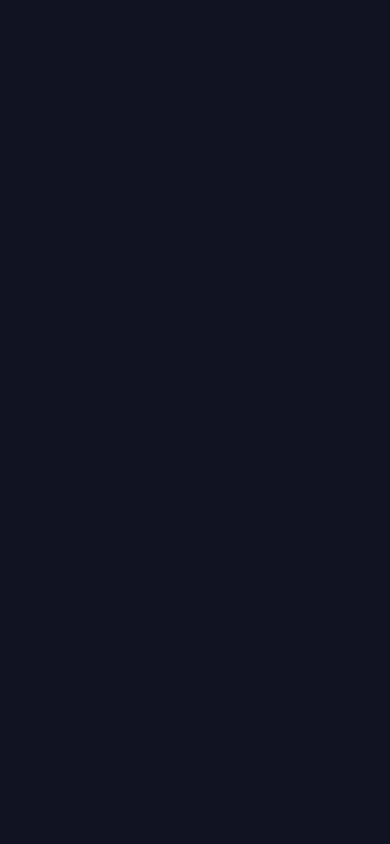
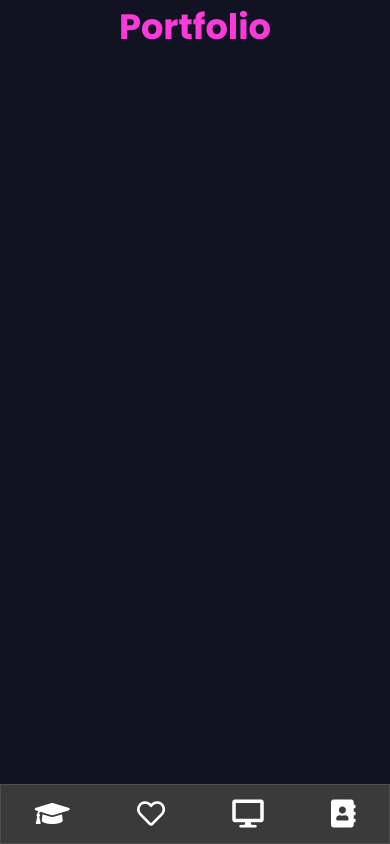
Before and after one commit to vanessa-lanquetin/vanessalanquetin.fr, a Vue app: page /portfolio in a window 390 px wide. Before the commit this address had no page. Built offline with nearby package versions, Linux system fonts and the light colour scheme.

Commit message:
update responsive + add file portfolio

```diff
--- a/src/components/arrow.vue
+++ b/src/components/arrow.vue
@@ -21,9 +21,13 @@ export default {
   z-index: 20;
   transition: 300ms;
 }
+  #arrow:hover,#arrow:focus{
+    color: #10e2d7;
+  }
 @media screen and (max-width: 777px){
   #arrow{
     display: none;
   }
+
 }
 </style>
--- a/src/components/nav-bar.vue
+++ b/src/components/nav-bar.vue
@@ -1,17 +1,17 @@
 <template>
   <nav id="nav">
-    <a class="container-item" href="">
+    <router-link class="container-item" :to="{name: 'Home'}">
       <i class="fas fa-graduation-cap"></i>
       <div class="nav-title-item">CV</div>
-    </a>
+    </router-link>
     <a class="container-item" href="">
       <i class="far fa-heart"></i>
       <div class="nav-title-item">Lettre de motivation</div>
     </a>
-    <a class="container-item" href="">
+    <router-link class="container-item" :to="{name: 'portfolio'}">
       <i class="fas fa-desktop"></i>
       <div class="nav-title-item">Portfolio</div>
-    </a>
+    </router-link>
     <router-link class="container-item" :to="{name: 'contact'}">
       <i class="fas fa-address-book"></i>
       <div class="nav-title-item">Contact</div>
@@ -45,6 +45,9 @@ nav {
   font-size: 20px;
   padding: 10px;
 }
+  .container-item:hover,.container-item:focus{
+    color: #10e2d7;
+  }
 .item-nav {
   font-size: 1.2em;
   border-bottom: 2px solid #10e2d7;
--- a/src/components/section-2.vue
+++ b/src/components/section-2.vue
@@ -148,7 +148,7 @@ export default {};
 .item-soft {
   margin: 0px 0px 30px 0px;
 }
-@media screen and (max-width: 1450px) {
+@media screen and (max-width: 1591px) {
   .sec-02 .content {
     gap: 15px;
     display: flex;
@@ -170,21 +170,21 @@ export default {};
     font-size: 1.2em;
     text-align: left;
   }
+  .container-langage {
+    gap: 0px;
+  }
+  .container-langage div {
+    margin-right: 20px;
+  }
 }
-@media screen and (max-width: 1281px){
-  .container-items-soft{
+@media screen and (max-width: 1281px) {
+  .container-items-soft {
     gap: 20px;
   }
-    .sec-02 .text-box {
+  .sec-02 .text-box {
     margin: 0;
     font-size: 1.1em;
   }
-    .container-langage{
-    gap: 0;
-  }
-  .container-langage div {
-    margin-right: 20px;
-}
 }
 @media screen and (max-width: 1071px) {
   .sec-02 .content {
@@ -210,7 +210,7 @@ export default {};
   .sec-02 .text-box {
     margin: 0;
   }
-  .sec-02 .content{
+  .sec-02 .content {
     margin: 30px;
   }
 }
--- a/src/components/section-4.vue
+++ b/src/components/section-4.vue
@@ -104,13 +104,12 @@ Tabs<style lang="scss" scoped>
 }
 @media screen and (max-width: 1556px) {
   .sec-04 .container {
-    margin: 0 150px;
+    margin: 0 50px;
   }
   .sec-04 #img3 {
     width: 100%;
-    height: 100%;
   }
-  .sec-04 .content{
+  .sec-04 .content {
     gap: 10px;
   }
 }
@@ -120,34 +119,34 @@ Tabs<style lang="scss" scoped>
     flex-wrap: wrap;
   }
 }
-@media screen and (max-width: 810px) {
+@media screen and (max-width: 610px) {
   .sec-04 .text-box {
     margin: 0;
     max-width: 100%;
-    width: 100%;
+    width: 90%;
     padding: 10px;
   }
-  .sec-04 .content{
+  .sec-04 .content {
     margin: 30px;
   }
-  .sec-04 .container{
+  .sec-04 .container {
     margin: 0;
   }
-  .tabs{
-    overflow:unset;
+  .tabs {
+    overflow: unset;
   }
-  .buttons button{
-    width: auto;
+  .buttons button[data-v-bdda1ea4] {
+    width: 60px;
     padding: 0;
   }
-  .tabs .content p{
+  .tabs .content p {
     margin-top: 10px;
   }
-  #tab{
+  #tab {
     font-size: 0.8em;
   }
-  .sec-04 button{
+  .sec-04 button {
     padding: 0 0;
   }
-  }
+}
 </style>
--- a/src/router/index.js
+++ b/src/router/index.js
@@ -1,27 +1,34 @@
 import { createRouter, createWebHistory } from 'vue-router'
 import Home from '../views/Home.vue'
 import Contact from '../views/Contact.vue'
+import Portfolio from "../views/Portfolio.vue";
 
 const routes = [
   {
-    path: '/',
-    name: 'Home',
-    component: Home
+    path: "/",
+    name: "Home",
+    component: Home,
   },
   {
-    path: '/contact',
-    name: 'contact',
-    component:Contact
+    path: "/contact",
+    name: "contact",
+    component: Contact,
   },
   {
-    path: '/about',
-    name: 'About',
+    path: "/portfolio",
+    name: "portfolio",
+    component: Portfolio,
+  },
+  {
+    path: "/about",
+    name: "About",
     // route level code-splitting
     // this generates a separate chunk (about.[hash].js) for this route
     // which is lazy-loaded when the route is visited.
-    component: () => import(/* webpackChunkName: "about" */ '../views/About.vue')
-  }
-]
+    component: () =>
+      import(/* webpackChunkName: "about" */ "../views/About.vue"),
+  },
+];
 
 const router = createRouter({
   history: createWebHistory(process.env.BASE_URL),
--- a/src/views/Contact.vue
+++ b/src/views/Contact.vue
@@ -1,13 +1,15 @@
 <template>
 <nav-bar/>
   <contact-component/>
+  <arrow/>
 </template>
 
 <script>
+import Arrow from '../components/arrow.vue'
 import contactComponent from '../components/contact-component.vue'
 import NavBar from '../components/nav-bar.vue'
 export default {
-  components: { contactComponent, NavBar },
+  components: { contactComponent, NavBar, Arrow },
 
 }
 </script>
--- a/src/views/Home.vue
+++ b/src/views/Home.vue
@@ -4,7 +4,7 @@
   <section-1/>
   <section-2/>
   <section-3/>
-  <!-- <section-4/> -->
+  <section-4/>
 </template>
 
 <script>
@@ -12,7 +12,7 @@ import NavBar from '../components/nav-bar.vue';
 import Section2 from '../components/section-2.vue';
 import Section1 from '../components/section-1.vue';
 import Section3 from '../components/section-3.vue';
-/* import Section4 from '../components/section-4.vue'; */
+import Section4 from '../components/section-4.vue';
 import Arrow from '../components/arrow.vue';
 
 
@@ -24,7 +24,7 @@ export default {
     Section1,
     Section2,
     Section3,
-    /* Section4, */
+    Section4,
     Arrow
   },
 };
--- /dev/null
+++ b/src/views/Portfolio.vue
@@ -0,0 +1,18 @@
+<template>
+  <nav-bar/>
+  <arrow/>
+  <h3 id="contact" class="section-title" v-scroll-reveal="{preset: 'left'}">Portfolio</h3>
+</template>
+
+<script>
+import Arrow from '../components/arrow.vue'
+import navBar from '../components/nav-bar.vue'
+export default {
+  components: { navBar, Arrow },
+
+}
+</script>
+
+<style>
+
+</style>
```
Also changed, not shown: src/components/section-3.vue (+5 -5 lines).
